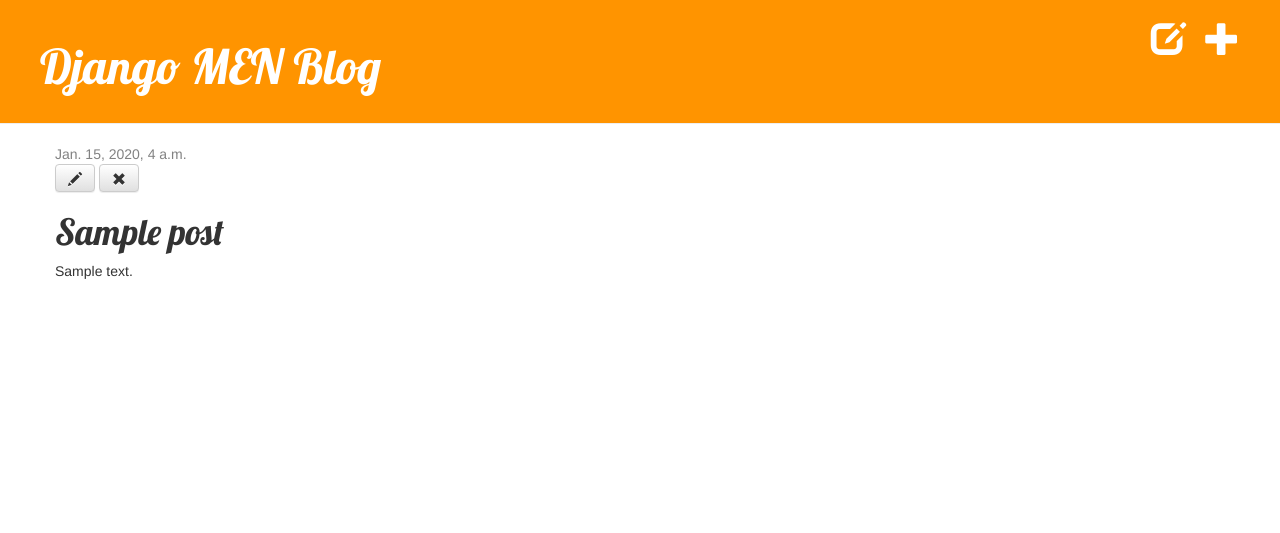
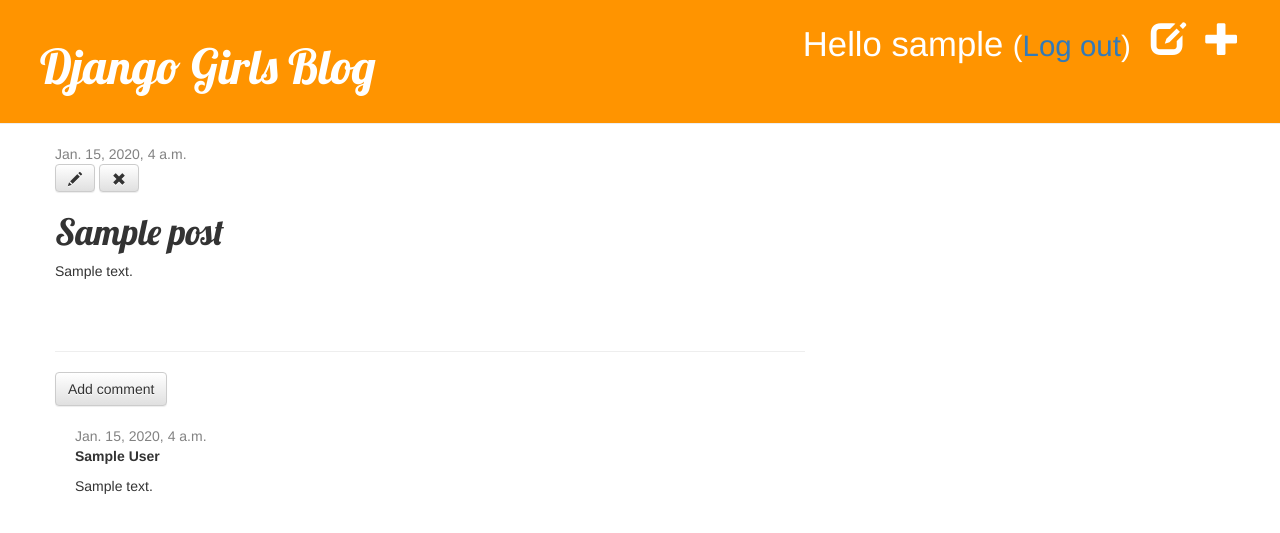
Before and after one commit to Stosswalkinator/my-first-blog, a Django app: page /post/1/ in a window 1280 px wide. Shown: the top 533 px of the page. Run offline with Django 3.2, Linux system fonts and the light colour scheme; a user stored in the database is signed in; tables that the repository leaves empty hold one stand-in row (values such as "Sample post"); some libraries are stand-ins or nearby versions.

Commit message:
Added comments and extra security to site.

```diff
--- a/blog/Static/css/blog.css
+++ b/blog/Static/css/blog.css
@@ -44,3 +44,7 @@ h1, h2, h3, h4 {
 .post h1 a, .post h1 a:visited {
     color: #000000;
 }
+
+.comment {
+    margin: 20px 0px 20px 20px;
+}
--- a/blog/admin.py
+++ b/blog/admin.py
@@ -1,4 +1,5 @@
 from django.contrib import admin
-from .models import Post
+from .models import Post, Comment
 
 admin.site.register(Post)
+admin.site.register(Comment)
--- a/blog/models.py
+++ b/blog/models.py
@@ -14,3 +14,20 @@ class Post(models.Model):
 
     def __str__(self):
         return self.title
+
+    def approved_comments(self):
+        return self.comments.filter(approved_comment=True)
+
+class Comment(models.Model):
+    post = models.ForeignKey('blog.Post', related_name='comments')
+    author = models.CharField(max_length=200)
+    text = models.TextField()
+    created_date = models.DateTimeField(default=timezone.now)
+    approved_comment = models.BooleanField(default=False)
+
+    def approve(self):
+        self.approved_comment = True
+        self.save()
+
+    def __str__(self):
+        return self.text
--- a/blog/templates/blog/base.html
+++ b/blog/templates/blog/base.html
@@ -12,22 +12,16 @@
             {% if user.is_authenticated %}
                 <a href="{% url 'post_new' %}" class="top-menu"><span class="glyphicon glyphicon-plus"></span></a>
                 <a href="{% url 'post_draft_list' %}" class="top-menu"><span class="glyphicon glyphicon-edit"></span></a>
+                <p class="top-menu">Hello {{ user.username }} <small>(<a href="{% url 'logout' %}">Log out</a>)</small></p>
+            {% else %}
+                <a href="{% url 'login' %}" class="top-menu"><span class="glyphicon glyphicon-lock"></span></a>
             {% endif %}
-            <h1><a href="/">Django MEN Blog</a></h1>
+            <h1><a href="/">Django Girls Blog</a></h1>
         </div>
         <div class="content container">
             <div class="row">
                 <div class="col-md-8">
                     {% block content %}
-                        {% for post in posts %}
-                            <div class="post">
-                            <div class="date">
-                            {{ post.published_date }}
-                            </div>
-                            <h1><a href="">{{ post.title }}</a></h1>
-                            <p>{{ post.text|linebreaksbr }}</p>
-                            </div>
-                        {% endfor %}
                     {% endblock %}
                 </div>
             </div>
--- a/blog/templates/blog/post_detail.html
+++ b/blog/templates/blog/post_detail.html
@@ -16,4 +16,23 @@
         <h1>{{ post.title }}</h1>
         <p>{{ post.text|linebreaksbr }}</p>
     </div>
+    <hr>
+    <a class="btn btn-default" href="{% url 'add_comment_to_post' pk=post.pk %}">Add comment</a>
+    {% for comment in post.comments.all %}
+    {% if user.is_authenticated or comment.approved_comment %}
+        <div class="comment">
+            <div class="date">
+                {{ comment.created_date }}
+                {% if not comment.approved_comment %}
+                    <a class="btn btn-default" href="{% url 'comment_remove' pk=comment.pk %}"><span class="glyphicon glyphicon-remove"></span></a>
+                    <a class="btn btn-default" href="{% url 'comment_approve' pk=comment.pk %}"><span class="glyphicon glyphicon-ok"></span></a>
+                {% endif %}
+            </div>
+            <strong>{{ comment.author }}</strong>
+            <p>{{ comment.text|linebreaks }}</p>
+        </div>
+        {% endif %}
+    {% empty %}
+        <p>No comments here yet :(</p>
+    {% endfor %}
 {% endblock %}
--- a/blog/templates/blog/post_list.html
+++ b/blog/templates/blog/post_list.html
@@ -8,6 +8,7 @@
             </div>
             <h1><a href="{% url 'post_detail' pk=post.pk %}">{{ post.title }}</a></h1>
             <p>{{ post.text|linebreaksbr }}</p>
+            <a href="{% url 'post_detail' pk=post.pk %}">Comments: {{ post.approved_comments.count }}</a>
         </div>
     {% endfor %}
 {% endblock content %}
--- a/blog/urls.py
+++ b/blog/urls.py
@@ -9,4 +9,7 @@ urlpatterns = [
     url(r'^drafts/$', views.post_draft_list, name='post_draft_list'),
     url(r'^post/(?P<pk>\d+)/publish/$', views.post_publish, name='post_publish'),
     url(r'^post/(?P<pk>\d+)/remove/$', views.post_remove, name='post_remove'),
+    url(r'^post/(?P<pk>\d+)/comment/$', views.add_comment_to_post, name='add_comment_to_post'),
+    url(r'^comment/(?P<pk>\d+)/approve/$', views.comment_approve, name='comment_approve'),
+    url(r'^comment/(?P<pk>\d+)/remove/$', views.comment_remove, name='comment_remove'),
 ]
--- a/blog/views.py
+++ b/blog/views.py
@@ -1,7 +1,8 @@
 from django.shortcuts import render, get_object_or_404, redirect
 from django.utils import timezone
-from .models import Post
-from .forms import PostForm
+from .models import Post, Comment
+from .forms import PostForm, CommentForm
+from django.contrib.auth.decorators import login_required
 
 # Create your views here.
 def post_list(request):
@@ -12,6 +13,7 @@ def post_detail(request, pk):
     post = get_object_or_404(Post, pk=pk)
     return render(request, 'blog/post_detail.html', {'post': post})
 
+@login_required
 def post_new(request):
     if request.method == "POST":
         form = PostForm(request.POST)
@@ -24,6 +26,7 @@ def post_new(request):
         form = PostForm()
     return render(request, 'blog/post_edit.html', {'form': form})
 
+@login_required
 def post_edit(request, pk):
     post = get_object_or_404(Post, pk=pk)
     if request.method == "POST":
@@ -37,16 +40,44 @@ def post_edit(request, pk):
         form = PostForm(instance=post)
     return render(request, 'blog/post_edit.html', {'form': form})
 
+@login_required
 def post_draft_list(request):
     posts = Post.objects.filter(published_date__isnull=True).order_by('created_date')
     return render(request, 'blog/post_draft_list.html', {'posts': posts})
 
+@login_required
 def post_publish(request, pk):
     post = get_object_or_404(Post, pk=pk)
     post.publish()
     return redirect('post_detail', pk=pk)
 
+@login_required
 def post_remove(request, pk):
     post = get_object_or_404(Post, pk=pk)
     post.delete()
     return redirect('post_list')
+
+def add_comment_to_post(request, pk):
+    post = get_object_or_404(Post, pk=pk)
+    if request.method == "POST":
+        form = CommentForm(request.POST)
+        if form.is_valid():
+            comment = form.save(commit=False)
+            comment.post = post
+            comment.save()
+            return redirect('post_detail', pk=post.pk)
+    else:
+        form = CommentForm()
+    return render(request, 'blog/add_comment_to_post.html', {'form': form})
+
+@login_required
+def comment_approve(request, pk):
+    comment = get_object_or_404(Comment, pk=pk)
+    comment.approve()
+    return redirect('post_detail', pk=comment.post.pk)
+
+@login_required
+def comment_remove(request, pk):
+    comment = get_object_or_404(Comment, pk=pk)
+    comment.delete()
+    return redirect('post_detail', pk=comment.post.pk)
--- a/mysite/settings.py
+++ b/mysite/settings.py
@@ -120,3 +120,5 @@ USE_TZ = True
 
 STATIC_URL = '/static/'
 STATIC_ROOT = os.path.join(BASE_DIR, 'static')
+
+LOGIN_REDIRECT_URL = '/'
--- a/mysite/urls.py
+++ b/mysite/urls.py
@@ -16,7 +16,11 @@ Including another URLconf
 from django.conf.urls import include, url
 from django.contrib import admin
 
+from django.contrib.auth import views
+
 urlpatterns = [
     url(r'^admin/', admin.site.urls),
+    url(r'^accounts/login/$', views.login, name='login'),
+    url(r'^accounts/logout/$', views.logout, name='logout', kwargs={'next_page': '/'}),
     url(r'', include('blog.urls')),
 ]
```
Also changed, not shown: blog/forms.py (+7 -1 lines), blog/templates/blog/add_comment_to_post.html (added, +9 -0 lines), blog/templates/registration/login.html (added, +24 -0 lines), blog/migrations/0002_comment.py (added).
